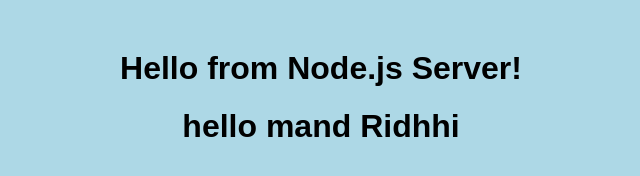
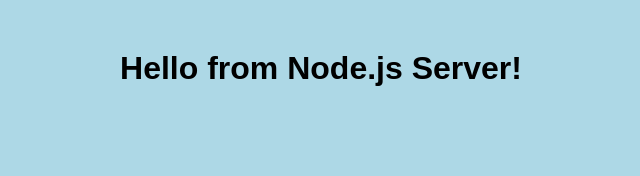
Before and after one commit to pratikwayal01/simple-webserver, a website: page public/index.html in a window 1280 px wide. Shown: the whole page, without its empty margins (319-959 px from the left). Drawn offline with Linux system fonts and the light colour scheme.

Commit message:
Remove duplicate greeting from index.html

```diff
--- a/public/index.html
+++ b/public/index.html
@@ -7,7 +7,6 @@
 </head>
 <body>
     <h1>Hello from Node.js Server!</h1>
-    <h1>hello mand Ridhhi </h1>
     <script src="script.js"></script>
 </body>
 </html>
```
